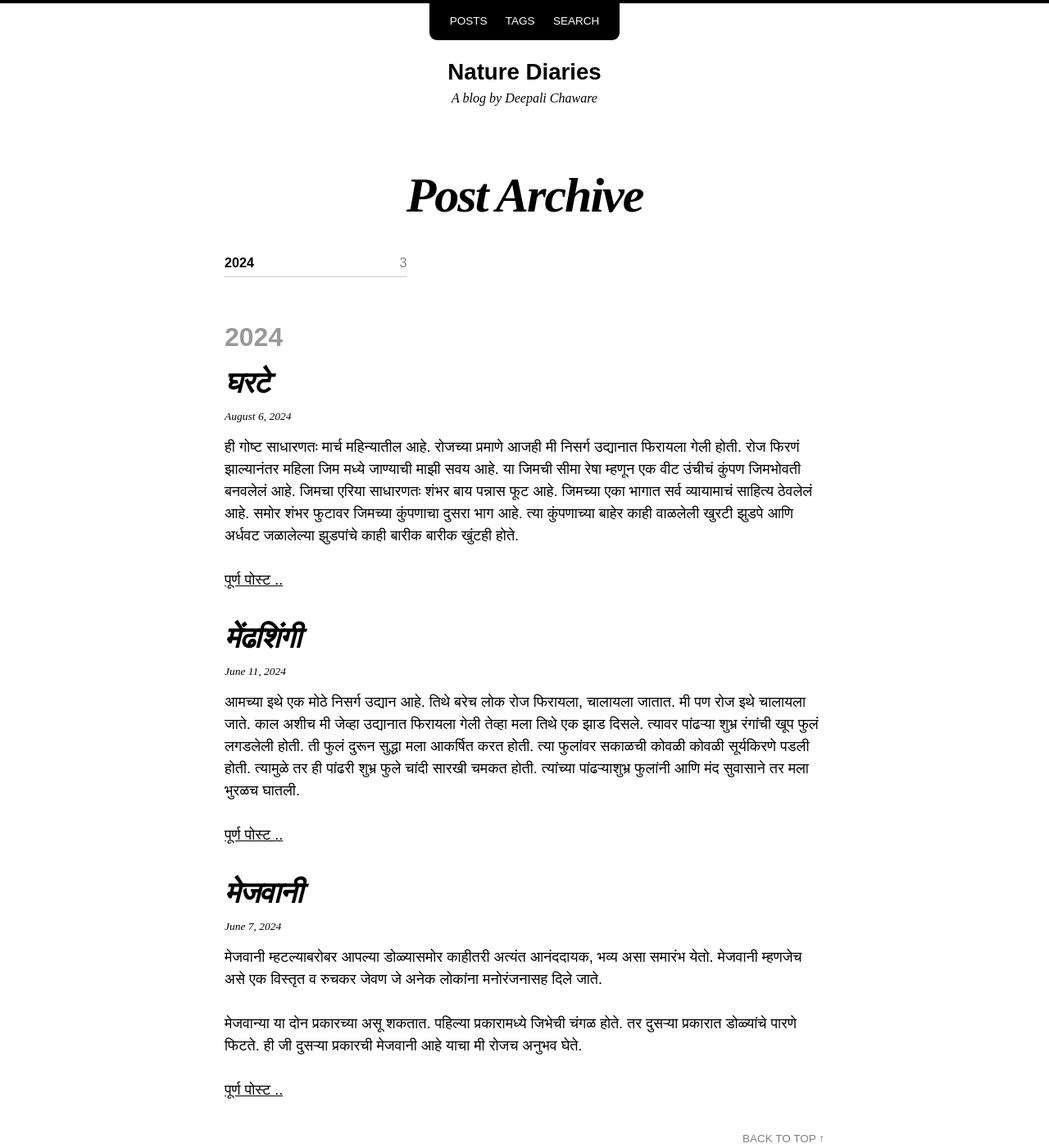
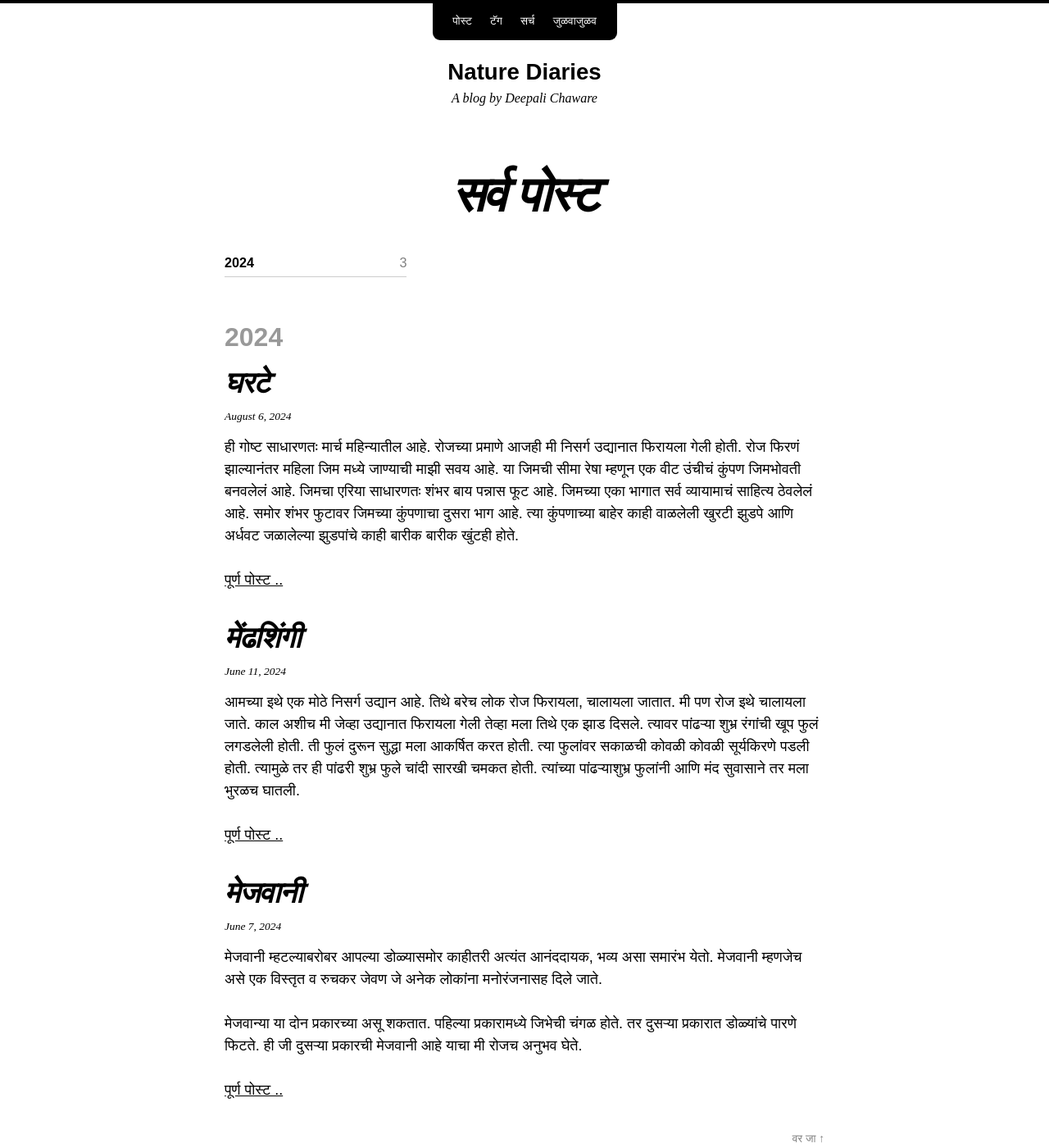
Before and after one commit to deepalichaware/deepalichaware.github.io, a Jekyll site: the page built from posts.md, in a window 1280 px wide and 1400 px high. Shown: the whole window at 82% size. Built offline with Jekyll 4.4.1, drawn with Linux system fonts in a browser that asks for light colours; nearby versions of some CDN libraries.

Commit message:
marathify

```diff
--- a/_data/navigation.yml
+++ b/_data/navigation.yml
@@ -2,15 +2,20 @@
 
 # - title: Home
 #   url: /
-- title: Posts
+- title: पोस्ट
   url: /posts/
-# - title: Categories
+
+# - title: गट
 #   url: /categories/
-- title: Tags
+
+- title: टॅग
   url: /tags/
 # - title: Recipes
 #   url: /recipes/
-- title: Search
+- title: सर्च
   url: /search/
+
+- title: जुळवाजुळव
+  url: /julwajulaw/
 # - title: External Page
 #   url: https://the-page.com/you-want-to-link-to.html
--- a/_data/text.yml
+++ b/_data/text.yml
@@ -8,23 +8,23 @@ en: &DEFAULT_EN
   skip_primary_nav: "Skip to primary navigation"
   skip_content: "Skip to content"
   skip_footer: "Skip to footer"
-  menu_label: "Menu"
+  menu_label: "मेन्यू"
   by: "by"
   min_read: "min read"
   read_more: "Read more&hellip;"
-  categories: "Categories"
-  tags: "Tags"
+  categories: "गट"
+  tags: "टॅग"
   pages_categorized: "Pages filed under"
   pages_tagged: "Pages tagged"
   table_of_contents: "Table of Contents"
   results_found: "Result(s) found"
   share: "Share"
   tweet: "Tweet"
-  next: "Next"
-  previous: "Previous"
-  newer: "Newer"
-  older: "Older"
-  back_to_top: "Back to Top"
+  next: "पुढे"
+  previous: "मागे"
+  newer: "नवीन"
+  older: "जुने"
+  back_to_top: "वर जा"
   search_placeholder_text: "Enter your search term..."
   powered_by: "Powered by"
 en-US:
--- a/posts.md
+++ b/posts.md
@@ -1,5 +1,5 @@
 ---
-title: Post Archive
+title: सर्व पोस्ट
 layout: posts
 permalink: /posts/
 show_excerpts: true
--- a/search.md
+++ b/search.md
@@ -1,5 +1,5 @@
 ---
-title: Search
+title: सर्च
 layout: search
 permalink: /search/
 sitemap: false
--- a/tags.md
+++ b/tags.md
@@ -1,5 +1,5 @@
 ---
-title: Tag Archive
+title: सर्व टॅग
 layout: tags
 permalink: /tags/
 show_excerpts: true
```
